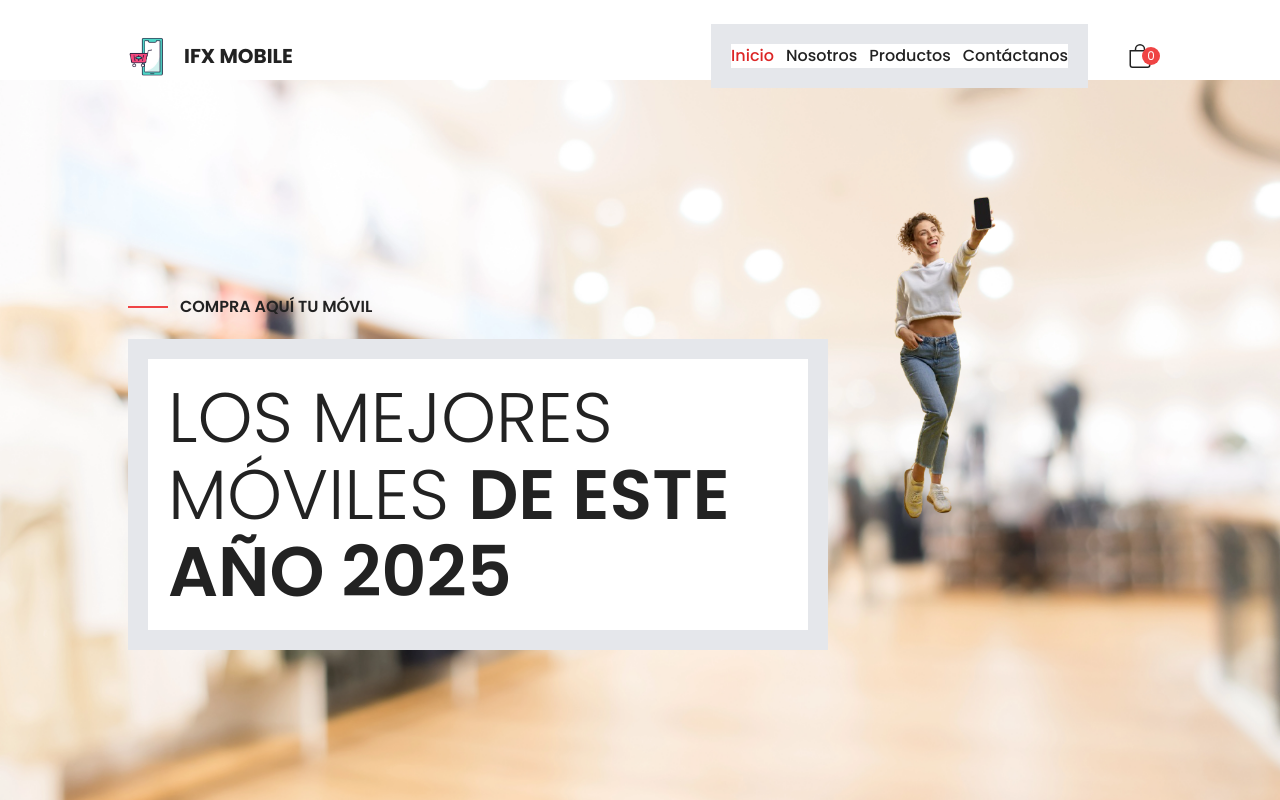
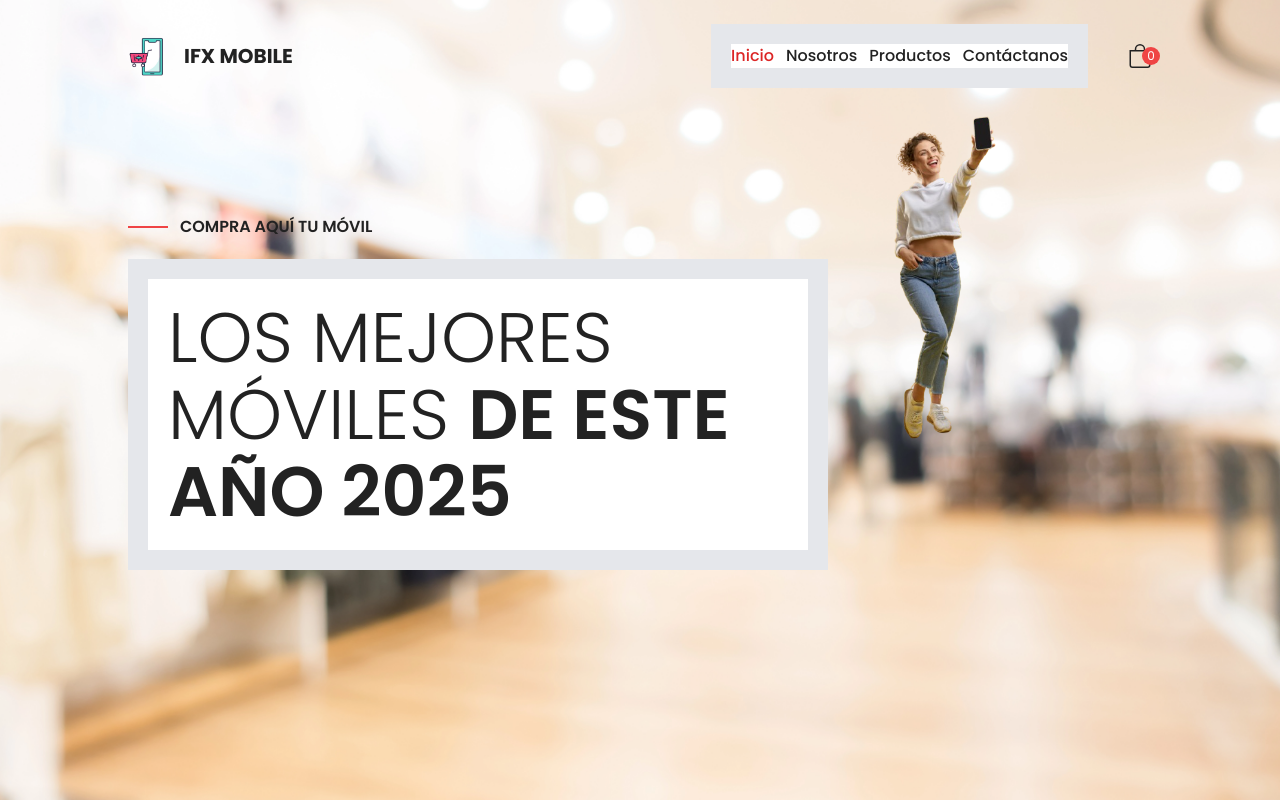
Before and after one commit to svazquezcan/itx-test, a React (Create React App) app: page / in a window 1280 px wide. Shown: the top 800 px of the page. Built offline with nearby package versions, Linux system fonts and the light colour scheme; no server answers.

Commit message:
fix header

```diff
--- a/src/components/Header.jsx
+++ b/src/components/Header.jsx
@@ -23,7 +23,7 @@ export const Header = () => {
     <header
       className={`${
         isActive ? "bg-white py-4 shadow-md" : "bg-none py-6"
-      } top-0 fixed w-full z-10 transition-all`}
+      } fixed w-full z-10 transition-all`}
     >
       <div className="container mx-auto flex items-center justify-between h-full">
         {/* Logo */}
--- a/src/components/Hero.jsx
+++ b/src/components/Hero.jsx
@@ -3,7 +3,7 @@ import model from "../img/model.png";
 export const Hero = () => {
   return (
     <>
-      <section className="h-[800px] bg-hero bg-no-repeat bg-center bg-cover py-24 mt-20">
+      <section className="h-[800px] bg-hero bg-no-repeat bg-center bg-cover py-24">
         <div className="container mx-auto flex justify-around h-full">
           {/* texto */}
           <div className="flex flex-col justify-center">
```
